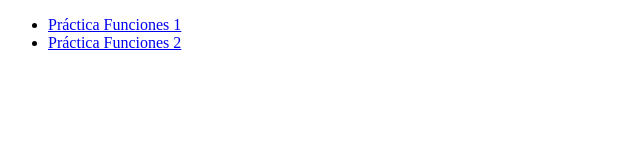
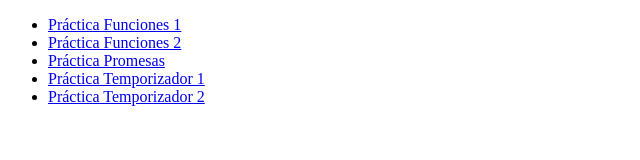
Before and after one commit to alexfonta/Clase-Cliente, a plain HTML site: page index.html in a window 1280 px wide. Shown: the whole page, without its empty margins (0-640 px from the left). Drawn offline with Linux system fonts and the light colour scheme.

Commit message:
Add links for Promesas and Temporizador practices

```diff
--- a/index.html
+++ b/index.html
@@ -9,6 +9,9 @@
     <ul>
         <li><a href="Práctica Funciones 20.10.25/pr1.html">Práctica Funciones 1</a></li>
         <li><a href="Práctica Funciones 20.10.25/pr2.html">Práctica Funciones 2</a></li>
+        <li><a href="PracticaPromesas/index.html">Práctica Promesas</a></li>
+        <li><a href="PracticaTemporizador/indexpr1.html">Práctica Temporizador 1</a></li>
+        <li><a href="PracticaTemporizador/indexpr2.html">Práctica Temporizador 2</a></li>
     </ul>
 </body>
 </html>
```
